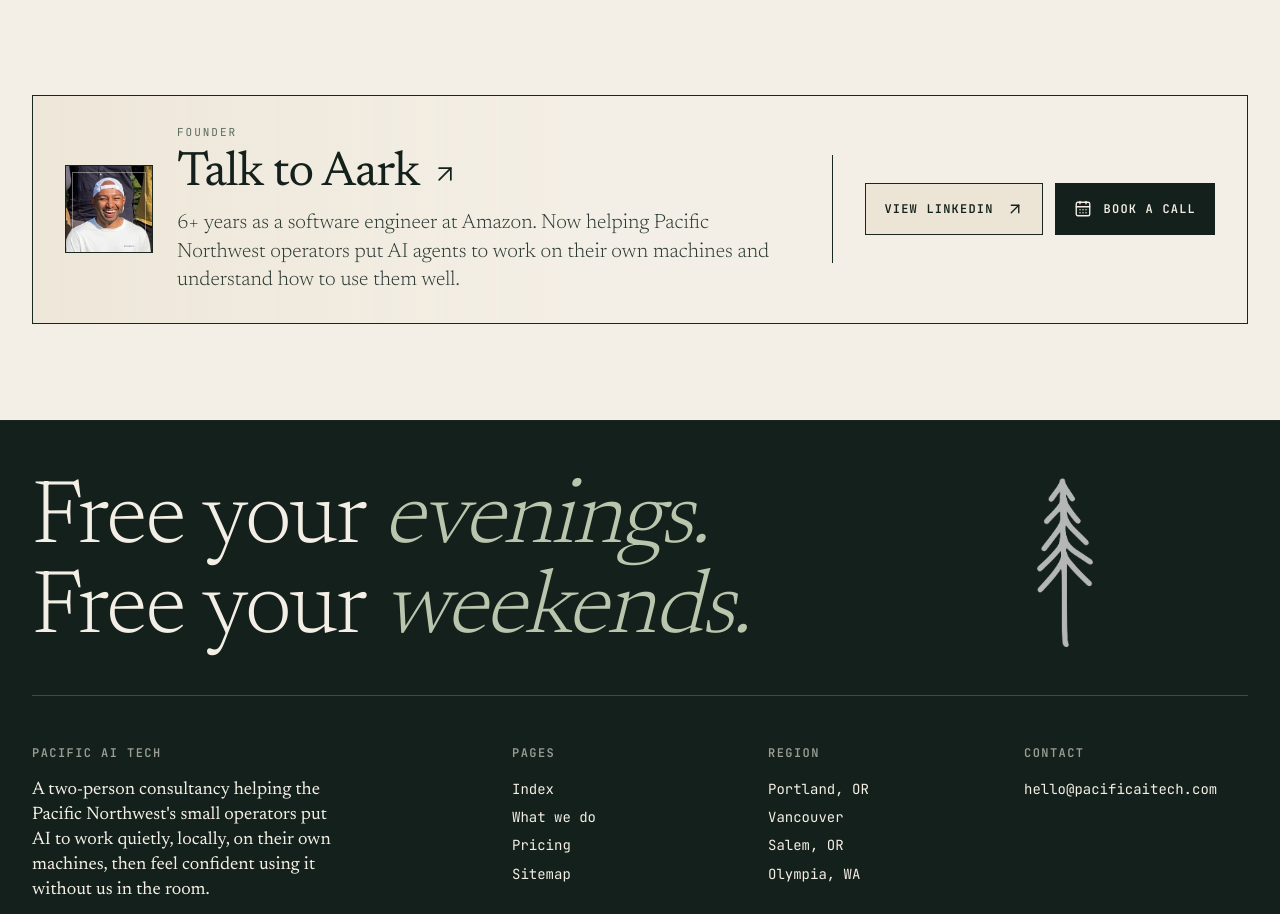
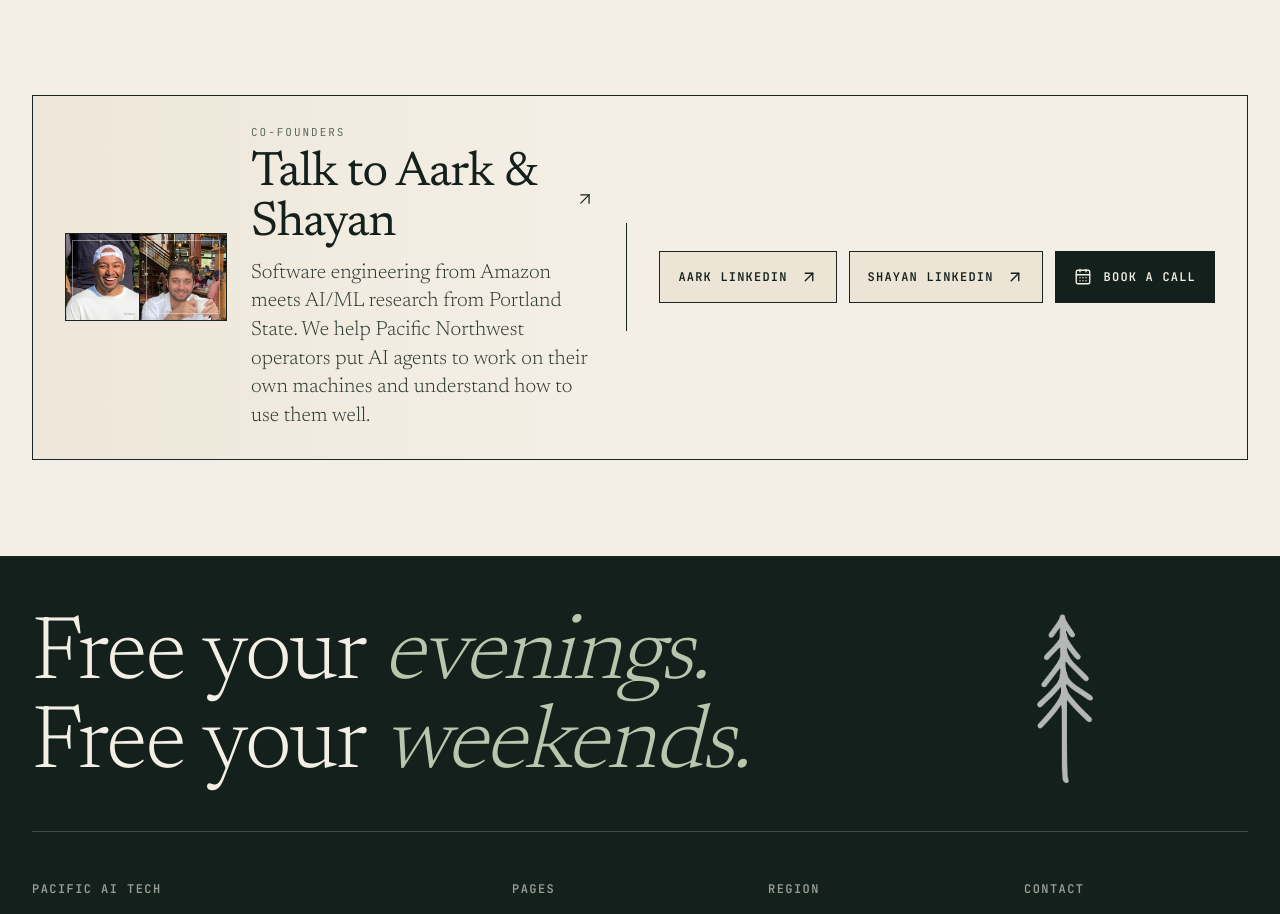
Before and after one commit to itsaark/pacific-ai-tech, a Next.js app: page / in a window 1280 px wide. Shown: the part 5440-6354 px from the top of the page. Built offline with nearby package versions, Linux system fonts and the light colour scheme.

Commit message:
Add Shayan as co-founder

```diff
--- a/src/app/globals.css
+++ b/src/app/globals.css
@@ -859,6 +859,7 @@
   display: grid;
   grid-template-columns: minmax(0, 1fr) max-content;
   align-items: center;
+  scroll-margin-top: 112px;
   overflow: hidden;
   border: 1px solid var(--rule);
   background:
@@ -871,6 +872,12 @@
   align-items: center;
   gap: 24px;
   padding: 28px 32px;
+}
+
+.pat-founder-photos {
+  display: flex;
+  align-items: center;
+  isolation: isolate;
 }
 
 .pat-founder-photo {
@@ -885,7 +892,12 @@
   transition: transform 0.15s ease, filter 0.15s ease;
 }
 
+.pat-founder-photo + .pat-founder-photo {
+  margin-left: -14px;
+}
+
 .pat-founder-photo:hover {
+  z-index: 1;
   filter: saturate(1.08);
   transform: translateY(-2px);
 }
@@ -902,6 +914,10 @@
   width: 100%;
   height: 100%;
   object-fit: cover;
+}
+
+.pat-founder-photo-shayan img {
+  object-position: center 37%;
 }
 
 .pat-founder-copy {
@@ -973,6 +989,7 @@
   font-weight: 600;
   letter-spacing: 0.1em;
   text-transform: uppercase;
+  white-space: nowrap;
   transition: background 0.15s ease, color 0.15s ease;
 }
 
--- a/src/app/page.tsx
+++ b/src/app/page.tsx
@@ -152,11 +152,18 @@
         { "@type": "State", name: "Oregon" },
         { "@type": "State", name: "Washington" },
       ],
-      founder: {
+      founder: [
+        {
           "@type": "Person",
-        name: "Aark",
+          name: "Aark Kodur",
           sameAs: "https://www.linkedin.com/in/aarkkodur/",
         },
+        {
+          "@type": "Person",
+          name: "Shayan Jalalipour",
+          sameAs: "https://www.linkedin.com/in/shayanjalalipour/",
+        },
+      ],
     },
     {
       "@type": "ProfessionalService",
@@ -321,49 +328,79 @@
 function FounderSection() {
   return (
     <div className="pat-wrap pat-founder-shell">
-      <section className="pat-founder" aria-labelledby="founder-title">
+      <section
+        id="founders"
+        className="pat-founder"
+        aria-labelledby="founder-title"
+      >
         <div className="pat-founder-main">
+          <div className="pat-founder-photos" aria-label="Co-founder profiles">
             <a
               className="pat-founder-photo"
               href="https://www.linkedin.com/in/aarkkodur/"
               target="_blank"
               rel="noopener noreferrer"
-            aria-label="View Aark on LinkedIn"
+              aria-label="View Aark Kodur on LinkedIn"
             >
               <Image
                 src="/pacific-ai-tech/img/founder.jpg"
-              alt="Aark"
+                alt="Aark Kodur"
                 width={462}
                 height={482}
                 sizes="104px"
               />
             </a>
+            <a
+              className="pat-founder-photo pat-founder-photo-shayan"
+              href="https://www.linkedin.com/in/shayanjalalipour/"
+              target="_blank"
+              rel="noopener noreferrer"
+              aria-label="View Shayan Jalalipour on LinkedIn"
+            >
+              <Image
+                src="/pacific-ai-tech/img/shayan-jalalipour.jpg"
+                alt="Shayan Jalalipour"
+                width={654}
+                height={900}
+                sizes="104px"
+              />
+            </a>
+          </div>
           <div className="pat-founder-copy">
-            <span className="pat-founder-label">Founder</span>
+            <span className="pat-founder-label">Co-founders</span>
             <a
               className="pat-founder-title"
               href={bookingUrl}
               target="_blank"
               rel="noopener noreferrer"
             >
-              <h2 id="founder-title">Talk to Aark</h2>
+              <h2 id="founder-title">Talk to Aark &amp; Shayan</h2>
               <ArrowUpRight data-icon="inline-end" />
             </a>
             <p>
-              6+ years as a software engineer at Amazon. Now helping Pacific
-              Northwest operators put AI agents to work on their own machines
-              and understand how to use them well.
+              Software engineering from Amazon meets AI/ML research from
+              Portland State. We help Pacific Northwest operators put AI agents
+              to work on their own machines and understand how to use them well.
             </p>
           </div>
         </div>
-        <div className="pat-founder-actions" aria-label="Founder links">
+        <div className="pat-founder-actions" aria-label="Co-founder links">
           <a
             href="https://www.linkedin.com/in/aarkkodur/"
             target="_blank"
             rel="noopener noreferrer"
             className="pat-founder-action"
           >
-            <span>View LinkedIn</span>
+            <span>Aark LinkedIn</span>
+            <ArrowUpRight data-icon="inline-end" />
+          </a>
+          <a
+            href="https://www.linkedin.com/in/shayanjalalipour/"
+            target="_blank"
+            rel="noopener noreferrer"
+            className="pat-founder-action"
+          >
+            <span>Shayan LinkedIn</span>
             <ArrowUpRight data-icon="inline-end" />
           </a>
           <a
```
Also changed, not shown: public/pacific-ai-tech/img/shayan-jalalipour.jpg (added). Lines whose indentation alone changed are shown as unchanged.
